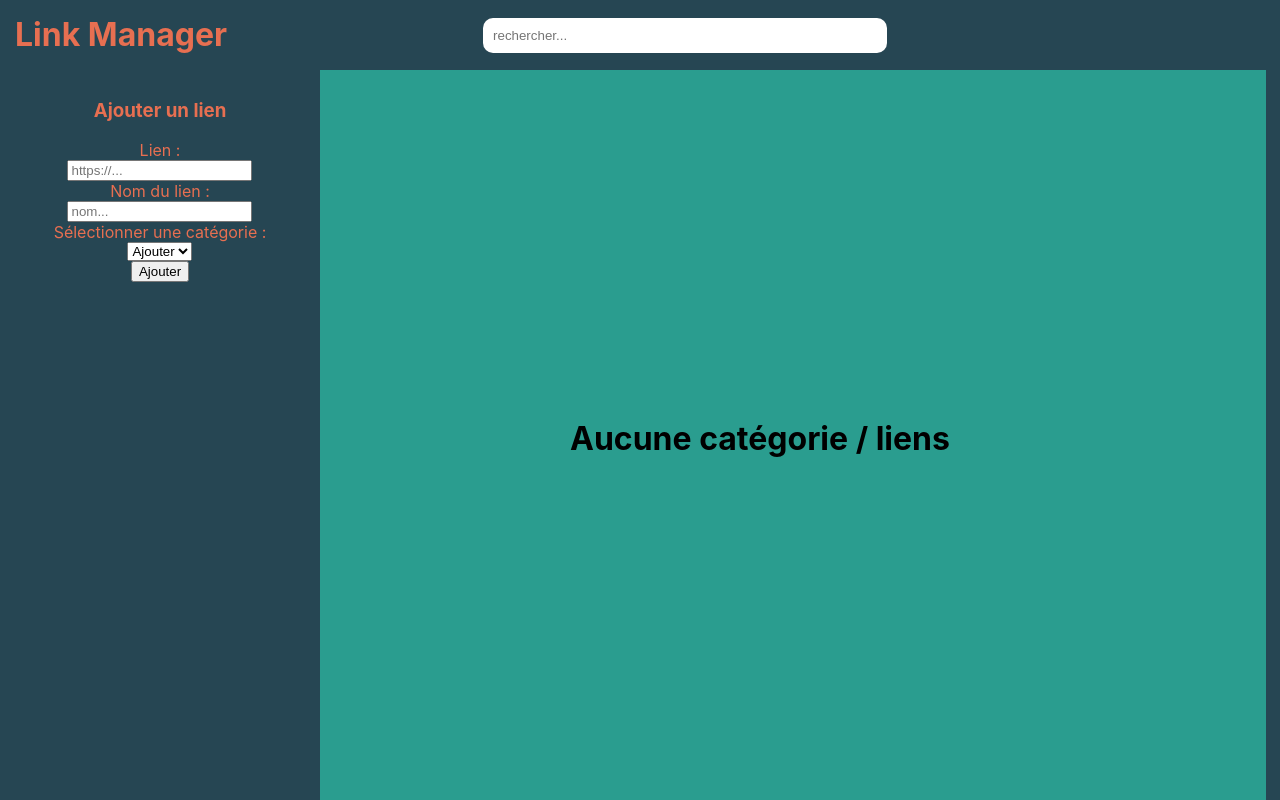
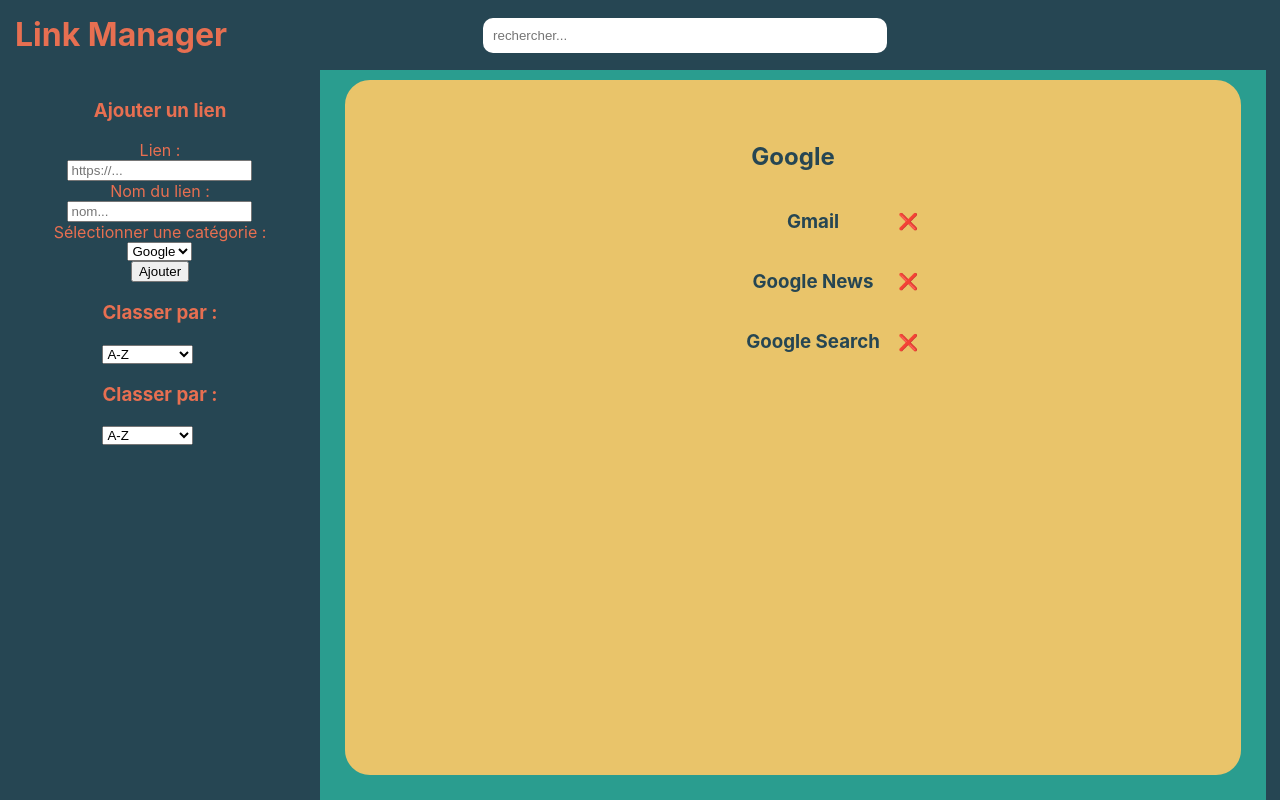
Before and after one commit to Nocteln/link-manager, a React (Create React App) app: page / in a window 1280 px wide. Built offline with nearby package versions, Linux system fonts and the light colour scheme.

Commit message:
MArche PAAAAAAAAAAAAAAAAAAAAAAAAAAA :(

```diff
--- a/src/App.js
+++ b/src/App.js
@@ -6,9 +6,21 @@
   {
     name: "Google",
     sites: [
-      { name: "Google Search", url: "https://www.google.com" },
-      { name: "Gmail", url: "https://mail.google.com" },
-      { name: "Google News", url: "https://news.google.com" },
+      {
+        name: "Google Search",
+        url: "https://www.google.com",
+        timestamp: 1696961228189,
+      },
+      {
+        name: "Gmail",
+        url: "https://mail.google.com",
+        timestamp: 1696961228190,
+      },
+      {
+        name: "Google News",
+        url: "https://news.google.com",
+        timestamp: 1696961229000,
+      },
     ],
   },
   // {
@@ -32,9 +44,10 @@
   //   localStorage.setItem("items", JSON.stringify(cat));
   // }
   const [items, setItems] = useState(
-    localStorage.getItem("item")
-      ? JSON.parse(localStorage.getItem("items"))
-      : []
+    cat
+    // localStorage.getItem("item")
+    // JSON.parse(localStorage.getItem("items"))
+    //   : []
   );
   console.log(items);
   function handleAddItems(item) {
@@ -46,10 +59,10 @@
             sites: [...category.sites, item.site],
           };
         }
+        // localStorage.setItem("items", JSON.stringify(category));
         return category;
       });
     });
-    localStorage.setItem("items", JSON.stringify(items));
   }
 
   function handleDeleteItem(item, cat) {
@@ -62,7 +75,7 @@
             );
             // Si la catégorie n'a plus de sites, ne la retournez pas
             if (newSites.length === 0) {
-              localStorage.setItem("items", "null");
+              // localStorage.setItem("items", "null");
               return null;
             }
             return { ...category, sites: newSites };
@@ -71,12 +84,64 @@
         })
         .filter(Boolean); // Supprimez les catégories nulles
     });
-    localStorage.setItem("items", JSON.stringify(items));
+    // localStorage.setItem("items", JSON.stringify(items));
   }
 
   function handleAddCat(cat) {
     setItems((prev) => [...prev, cat]);
-    localStorage.setItem("items", JSON.stringify(items));
+  }
+
+  function handleSortCat(sortBy) {
+    if (sortBy === "a-z") {
+      const sortedItems = items
+        .slice()
+        .sort((a, b) => a.name.localeCompare(b.name));
+      setItems(sortedItems);
+    } else if (sortBy === "z-a") {
+      const sortedItems = items
+        .slice()
+        .sort((a, b) => b.name.localeCompare(a.name));
+      setItems(sortedItems);
+    } else if (sortBy === "date") {
+      const sortedItems = items
+        .slice()
+        .sort((a, b) => a.timestamp - b.timestamp);
+      setItems(sortedItems);
+    }
+  }
+
+  // function handleSortList(sortBy) {
+  //   if (sortBy === "a-z") {
+  //     const sortedItems = items
+  //       .slice()
+  //       .sort((a, b) => a.sites.name.localeCompare(b.sites.name));
+  //     setItems(sortedItems);
+  //   } else if (sortBy === "z-a") {
+  //     const sortedItems = items
+  //       .slice()
+  //       .sort((a, b) => b.sites.name.localeCompare(a.sites.name));
+  //     setItems(sortedItems);
+  //   } else if (sortBy === "date") {
+  //     const sortedItems = items
+  //       .slice()
+  //       .sort((a, b) => a.timestamp - b.timestamp);
+  //     setItems(sortedItems);
+  //   }
+  // }
+
+  function handleSortList(sortBy) {
+    const sortedItems = items.slice().map((cat) => {
+      if (sortBy === "a-z") {
+        cat.sites.sort((a, b) => a.name.localeCompare(b.name));
+      } else if (sortBy === "z-a") {
+        cat.sites.sort((a, b) => b.name.localeCompare(a.name));
+      } else if (sortBy === "date") {
+        cat.sites.sort((a, b) => a.timestamp - b.timestamp);
+      }
+      return cat;
+    });
+
+    setItems(sortedItems);
   }
 
   return (
@@ -87,6 +152,8 @@
           onAddItem={handleAddItems}
           items={items}
           onAddCat={handleAddCat}
+          onSort={handleSortCat}
+          onSortList={handleSortList}
         />
         <RightContainer items={items} onDeleteItem={handleDeleteItem} />
       </div>
--- a/src/components/AddForm.js
+++ b/src/components/AddForm.js
@@ -4,7 +4,7 @@
   const [name, setName] = useState("");
   const [url, setUrl] = useState("");
   const [category, setCategory] = useState(
-    items.length > 0 ? items[0].name : "Autre"
+    items.length > 0 ? items[0].name : "Ajouter"
   );
 
   function handleSubmit(e) {
@@ -15,15 +15,16 @@
       return;
     }
 
-    const item = { name: category, site: { url, name } };
+    const currentDate = new Date();
+    const timestamp = currentDate.getTime();
 
-    if (items !== "[]") {
-      for (let i = 0; i < items.length; i++) {
-        for (let k = 0; k < items[i].sites.length; k++) {
-          if (items[i].name === category && items[i].sites[k].url === url) {
-            alert("Ce lien existe déjà");
-            return;
-          }
+    const item = { name: category, site: { url, name, timestamp } };
+
+    for (let i = 0; i < items.length; i++) {
+      for (let k = 0; k < items[i].sites.length; k++) {
+        if (items[i].name === category && items[i].sites[k].url === url) {
+          alert("Ce lien existe déjà");
+          return;
         }
       }
     }
@@ -33,8 +34,9 @@
       if (t === null) return;
       const cat = { name: t, sites: [{ url, name }] };
       onAddCat(cat);
+      console.log((items) => [...items, item]);
     } else {
-      onAddItem(item);
+      onAddItem((items) => [...items, item]);
     }
 
     setCategory(items.length > 0 ? items[0].name : "Autre");
--- a/src/components/Containers.js
+++ b/src/components/Containers.js
@@ -1,10 +1,18 @@
 import AddForm from "./AddForm";
 import Categorie from "./Categorie";
+import TriForm from "./TriForm";
 
-export function LeftContainer({ onAddItem, items, onAddCat }) {
+export function LeftContainer({
+  onAddItem,
+  items,
+  onAddCat,
+  onSort,
+  onSortList,
+}) {
   return (
     <div className="leftContainer">
       <AddForm onAddItem={onAddItem} items={items} onAddCat={onAddCat} />
+      <TriForm items={items} onSort={onSort} onSortList={onSortList} />
     </div>
   );
 }
--- /dev/null
+++ b/src/components/TriForm.js
@@ -0,0 +1,32 @@
+import { useState, useEffect } from "react";
+
+export default function TriForm({ items, onSort, onSortList }) {
+  const [sortByCat, setSortByCat] = useState("a-z");
+  const [sortByList, setSortByList] = useState("a-z");
+
+  useEffect(() => {
+    onSort(sortByCat);
+  }, [sortByCat]);
+  useEffect(() => {
+    onSortList(sortByList);
+  }, [sortByList]);
+  return (
+    <div className="tri">
+      <h3>Classer par :</h3>
+      <select value={sortByCat} onChange={(e) => setSortByCat(e.target.value)}>
+        <option value="a-z">A-Z</option>
+        <option value="z-a">Z-A</option>
+        <option value="date">date d'ajout</option>
+      </select>
+      <h3>Classer par :</h3>
+      <select
+        value={sortByList}
+        onChange={(e) => setSortByList(e.target.value)}
+      >
+        <option value="a-z">A-Z</option>
+        <option value="z-a">Z-A</option>
+        <option value="date">date d'ajout</option>
+      </select>
+    </div>
+  );
+}
```
